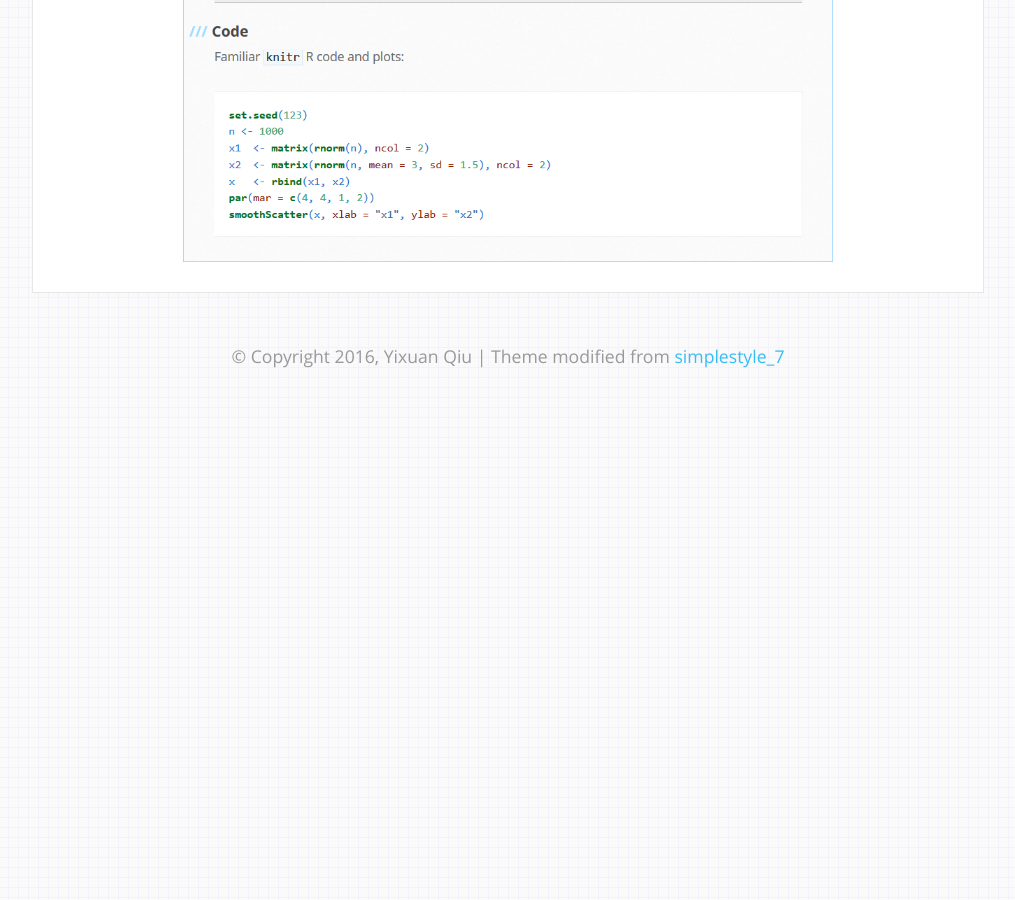
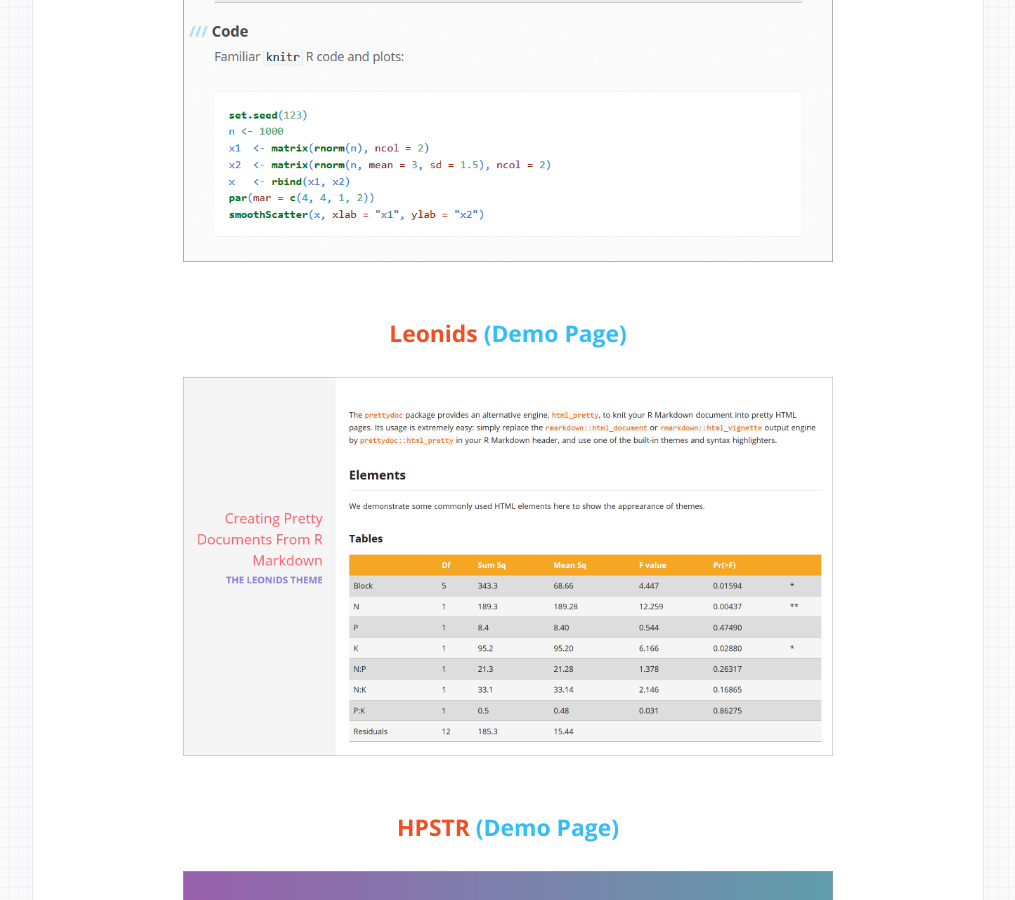
Before and after one commit to yixuan/prettydoc, a Jekyll site: the page built from themes.md, in a window 1280 px wide and 900 px high, scrolled down 2713 px. Shown: the whole window, without its empty margins (132-1147 px from the left). Built offline with Jekyll 4.4.1, drawn with Linux system fonts in a browser that asks for light colours; before the commit the page ends 3118 px from its top, so only the background shows below that.

```diff
--- a/themes.md
+++ b/themes.md
@@ -21,3 +21,13 @@ different themes.
   <h3>Architect <a href="architect.html">(Demo Page)</a></h3>
   <img src="images/architect.png" alt="Architect Theme" />
 </div>
+
+<div class="gallery">
+  <h3>Leonids <a href="leonids.html">(Demo Page)</a></h3>
+  <img src="images/leonids.png" alt="Leonids Theme" />
+</div>
+
+<div class="gallery">
+  <h3>HPSTR <a href="hpstr.html">(Demo Page)</a></h3>
+  <img src="images/hpstr.png" alt="HPSTR Theme" />
+</div>
```
Also changed, not shown: screenshot.Rmd (+8 -1 lines), images/architect.png, images/cayman.png, images/hpstr.png (added), images/leonids.png (added), images/tactile.png.
